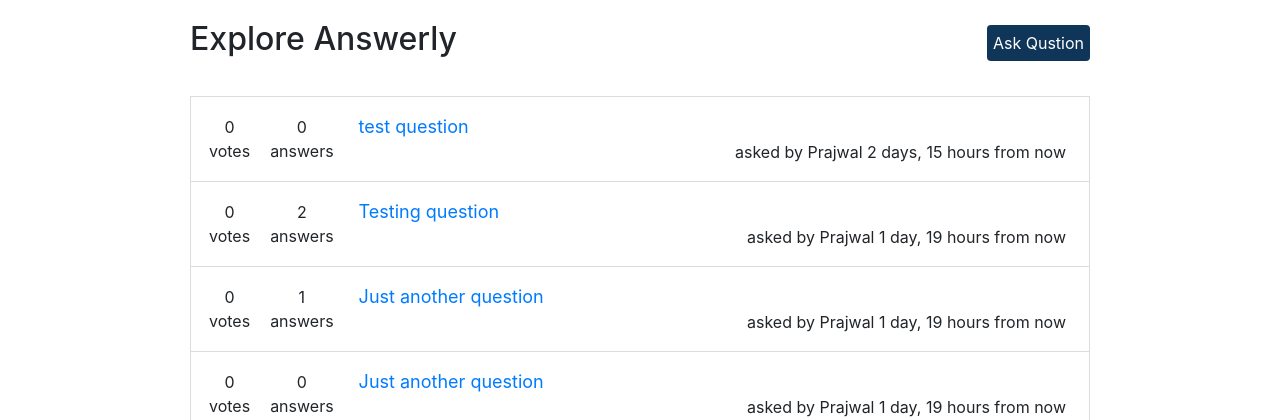
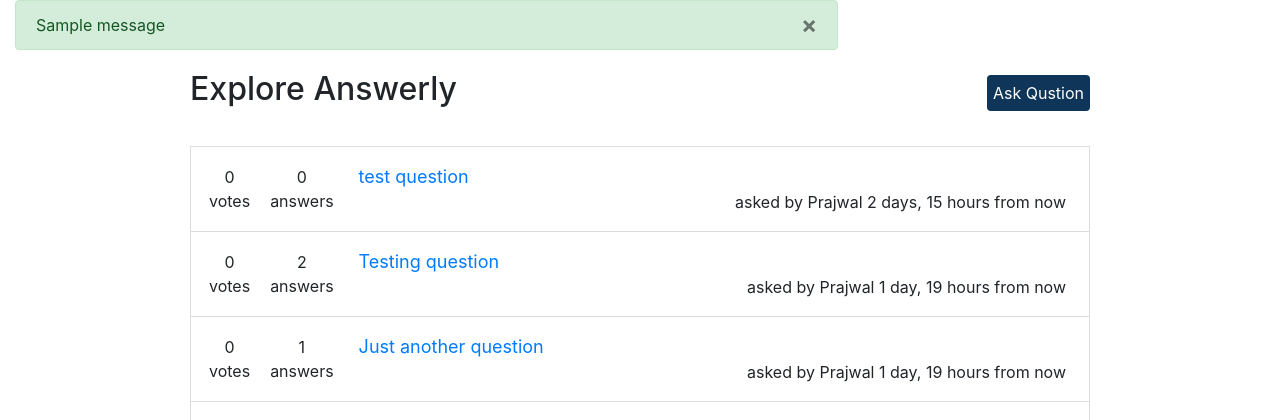
Before and after one commit to Prajwal-Jadhav/Answerly, a Django app: page / in a window 1280 px wide. Shown: the part 56-476 px from the top of the page. Run offline with Django 3.2, Linux system fonts and the light colour scheme; data comes from the database, SQL or seed files in the repository; tables that the repository leaves empty hold one stand-in row (values such as "Sample post"); one stand-in notice (Sample message) is shown; some libraries are stand-ins or nearby versions.

Commit message:
added html to display django messages

```diff
--- a/main/templates/main/base.html
+++ b/main/templates/main/base.html
@@ -27,6 +27,19 @@
   </header>
 
   <div class="base_container">
+    <div class="col-md-8">
+      {% if messages %}
+      {% for message in messages %}
+      <div class="alert alert-{{ message.tags }}">
+        {{ message }}
+        <button type="button" class="close" data-dismiss="alert" aria-label="Close">
+          <span aria-hidden="true">&times;</span>
+        </button>
+      </div>
+      {% endfor %}
+      {% endif %}
+    </div>
+
     {% block content%}
     {% endblock content%}
   </div>
```
